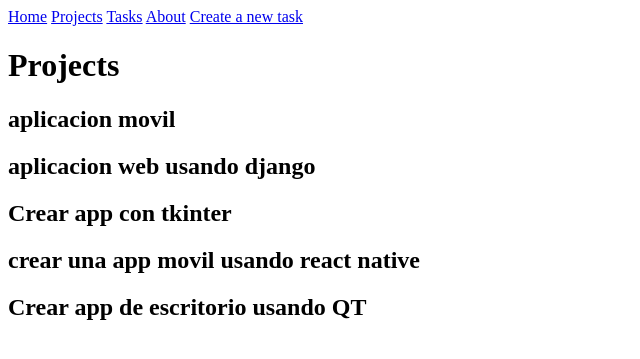
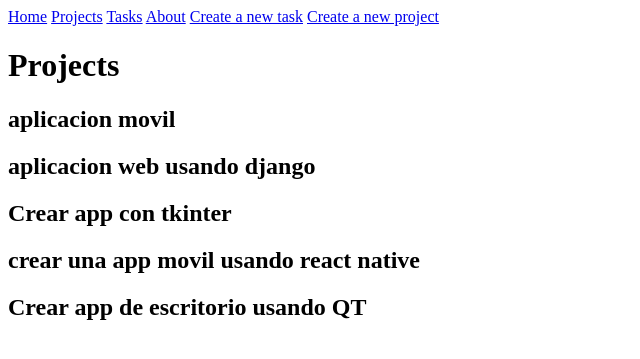
Before and after one commit to Hugoonofribastit/django-course, a Django app: page /projects/ in a window 1280 px wide. Shown: the top 359 px of the page, without its empty margins (0-640 px from the left). Run offline with Django 4.2, Linux system fonts and the light colour scheme; data comes from the database, SQL or seed files in the repository; both versions use the stored data as it was after the commit.

Commit message:
add projects forms

```diff
--- a/myapp/forms.py
+++ b/myapp/forms.py
@@ -1,5 +1,9 @@
 from django import forms
 
 class CreateNewTask(forms.Form):
-    title = forms.CharField(label="Task title", max_length=200)
+    title = forms.CharField(label="Task's title", max_length=200)
     description=forms.CharField(label="Task description",widget=forms.Textarea)
+
+
+class CreateNewProject(forms.Form):
+    name = forms.CharField(label="Project's name",max_length=200)
--- a/myapp/templates/layouts/base.html
+++ b/myapp/templates/layouts/base.html
@@ -11,6 +11,8 @@
 
         <a href="/create_task">Create a new task</a>
 
+        <a href="/create_project">Create a new project</a>
+
     </nav>
 </header>
 
--- a/myapp/urls.py
+++ b/myapp/urls.py
@@ -8,7 +8,7 @@ urlpatterns = [
     path('projects/', views.projects),
     path('tasks/', views.tasks),
     path('create_task/', views.create_task),
-
+    path('create_project/', views.create_project),
 ]
 
 """ path('tasks/<str:title>', views.tasks), """
--- a/myapp/views.py
+++ b/myapp/views.py
@@ -1,7 +1,7 @@
 from django.http import HttpResponse, JsonResponse
 from .models import Project, Task
 from django.shortcuts import  render, redirect
-from .forms import CreateNewTask
+from .forms import CreateNewTask, CreateNewProject
 
 # Create your views here.
 def index(request):
@@ -24,7 +24,7 @@ def hello(request, username):
 def projects(request):
    # projects = list(Project.objects.values())
     projects = Project.objects.all()
-    return render(request, 'projects.html',{
+    return render(request, 'projects/projects.html',{
         'projects': projects
     })
 
@@ -34,7 +34,7 @@ def projects(request):
 def tasks(request):
     #task = Task.objects.get(title=title)
     tasks = Task.objects.all()
-    return render(request, 'tasks.html',{
+    return render(request, 'tasks/tasks.html',{
         'tasks':tasks
     })
 
@@ -42,9 +42,21 @@ def tasks(request):
 
 def create_task(request):
     if request.method == 'GET':
-        return render(request, 'create_task.html',{
+        return render(request, 'tasks/create_task.html',{
         'form': CreateNewTask()
         })
     else:
         Task.objects.create(title=request.POST['title'],description=request.POST['description'], project_id=2)
         return redirect('/tasks/')
+
+def create_project(request):
+    if request.method == 'GET':
+        return render(request, 'projects/create_project.html',{
+            'form': CreateNewProject()
+         })
+    else:
+        project = Project.objects.create(name=request.POST["name"])
+        print(project)
+        return render(request, 'projects/create_project.html',{
+            'form': CreateNewProject()
+         })
```
Also changed, not shown: myapp/templates/projects/create_project.html (added, +26 -0 lines), db.sqlite3, myapp/templates/projects/projects.html (renamed from myapp/templates/projects.html), myapp/templates/tasks/create_task.html (renamed from myapp/templates/create_task.html), myapp/templates/tasks/tasks.html (renamed from myapp/templates/tasks.html).
